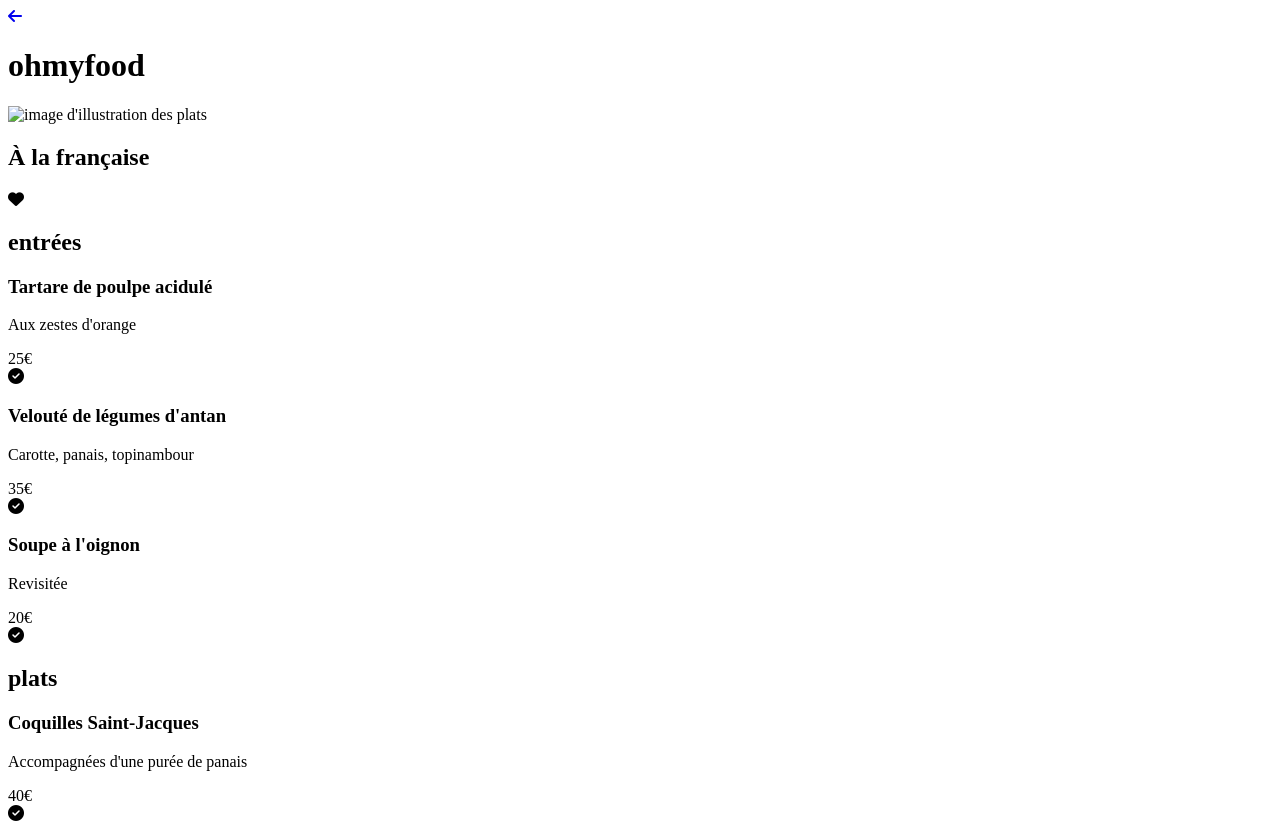
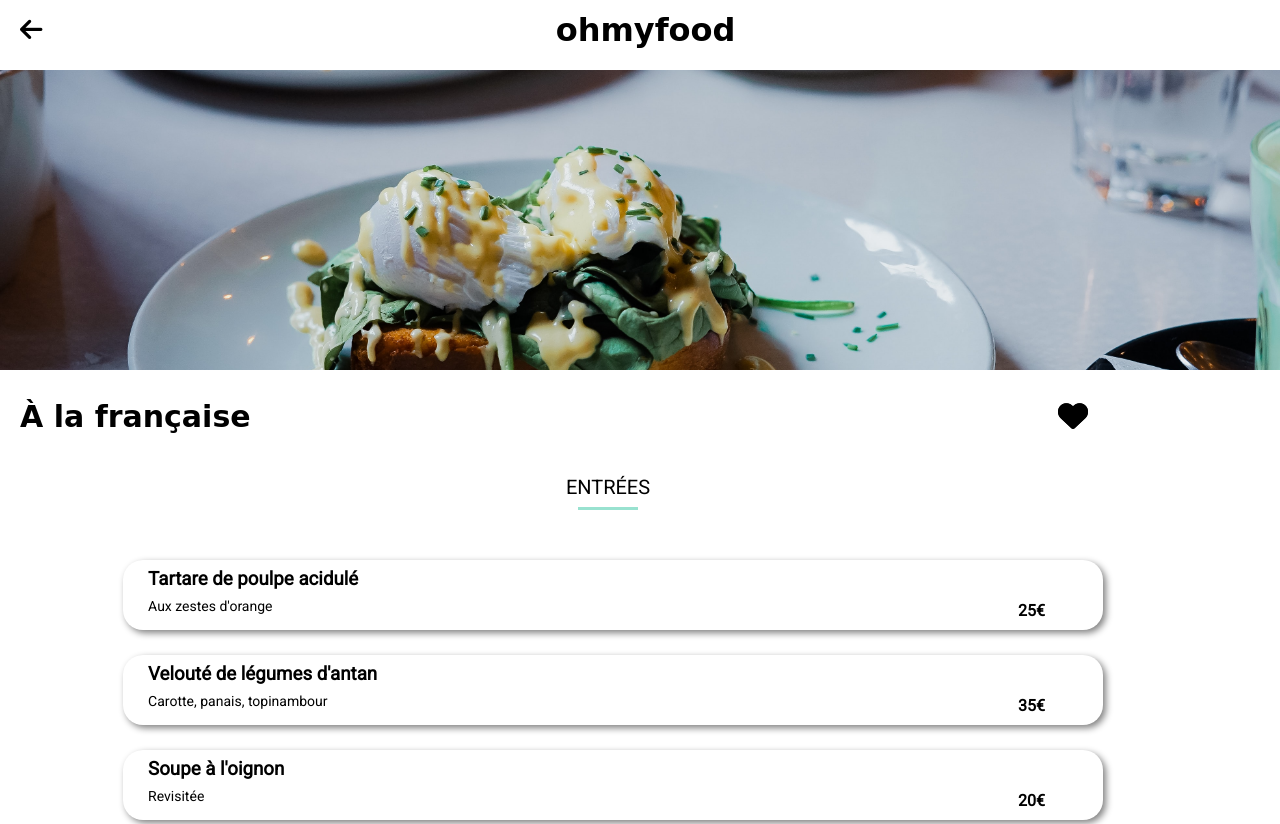
Before and after one commit to KaataFR/Projet3, a website: page html/française.html in a window 1280 px wide. Shown: the top 824 px of the page. Drawn offline with Linux system fonts and the light colour scheme; the site is published under a folder, as on GitHub Pages, so addresses that start at the root find nothing; a web font is replaced by a local one.

Commit message:
redirection des liens (page html, image de fond + feuille css)

```diff
--- a/html/délice-des-sens.html
+++ b/html/délice-des-sens.html
@@ -5,7 +5,7 @@
 <head>
     <title> Accueil </title>
     <meta charset="UTF-8">
-    <link rel="stylesheet" href="css/style.css">
+    <link rel="stylesheet" href="../css/style.css">
     <meta name="viewport" content="width=device-width, initial-scale=1">
     <script src="https://kit.fontawesome.com/165b1f329e.js" crossorigin="anonymous"></script>
 </head>
@@ -16,7 +16,7 @@
 
         <header>
             <div class="header_carte">
-                <a href="/index.html">
+                <a href="../index.html">
                     <i class="fa-solid fa-arrow-left"></i>
                 </a>
                 <h1> ohmyfood </h1>
@@ -26,7 +26,7 @@
         <section>
 
             <div class="background-img">
-                <img src="/public/images/restaurants/louis-hansel-shotsoflouis-qNBGVyOCY8Q-unsplash.jpg"
+                <img src="../public/images/restaurants/louis-hansel-shotsoflouis-qNBGVyOCY8Q-unsplash.jpg"
                     alt="image d'illustration des plats">
             </div>
 
--- a/html/française.html
+++ b/html/française.html
@@ -5,7 +5,7 @@
 <head>
     <title> Accueil </title>
     <meta charset="UTF-8">
-    <link rel="stylesheet" href="/css/style.css">
+    <link rel="stylesheet" href="../css/style.css">
     <meta name="viewport" content="width=device-width, initial-scale=1">
     <script src="https://kit.fontawesome.com/165b1f329e.js" crossorigin="anonymous"></script>
 </head>
@@ -16,7 +16,7 @@
 
         <header>
             <div class="header_carte">
-                <a href="/index.html">
+                <a href="../index.html">
                     <i class="fa-solid fa-arrow-left"></i>
                 </a>
                 <h1> ohmyfood </h1>
@@ -26,7 +26,7 @@
         <section>
 
             <div class="background-img">
-                <img src="/public/images/restaurants/toa-heftiba-DQKerTsQwi0-unsplash.jpg"
+                <img src="../public/images/restaurants/toa-heftiba-DQKerTsQwi0-unsplash.jpg"
                     alt="image d'illustration des plats">
             </div>
 
```
Also changed, not shown: html/note-enchantée.html (+3 -3 lines), html/palette-du-gout.html (+3 -3 lines).
